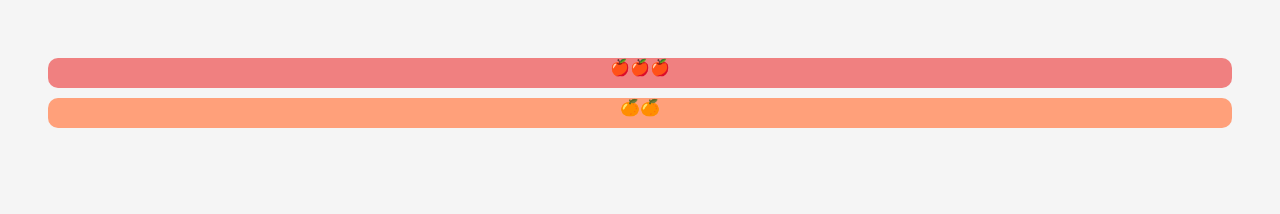
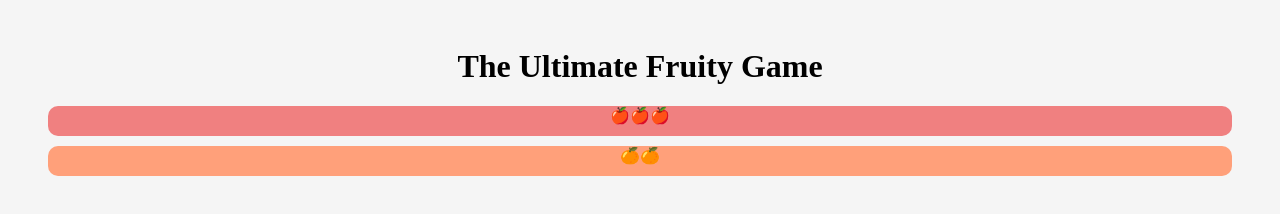
Before and after one commit to meljpetersen/the_fruit_game, a website built with Vite: page index.html in a window 1280 px wide. Built offline with nearby package versions, Linux system fonts and the light colour scheme.

Commit message:
Updated fruit game headers

```diff
--- a/index.html
+++ b/index.html
@@ -3,6 +3,7 @@
         <link rel="stylesheet" href="index.css">
     </head>
     <body>
+        <h1>The Ultimate Fruity Game</h1>
         <div id="apple-shelf"></div>
         <div id="orange-shelf"></div>
         <script src="index.js"></script>
```
